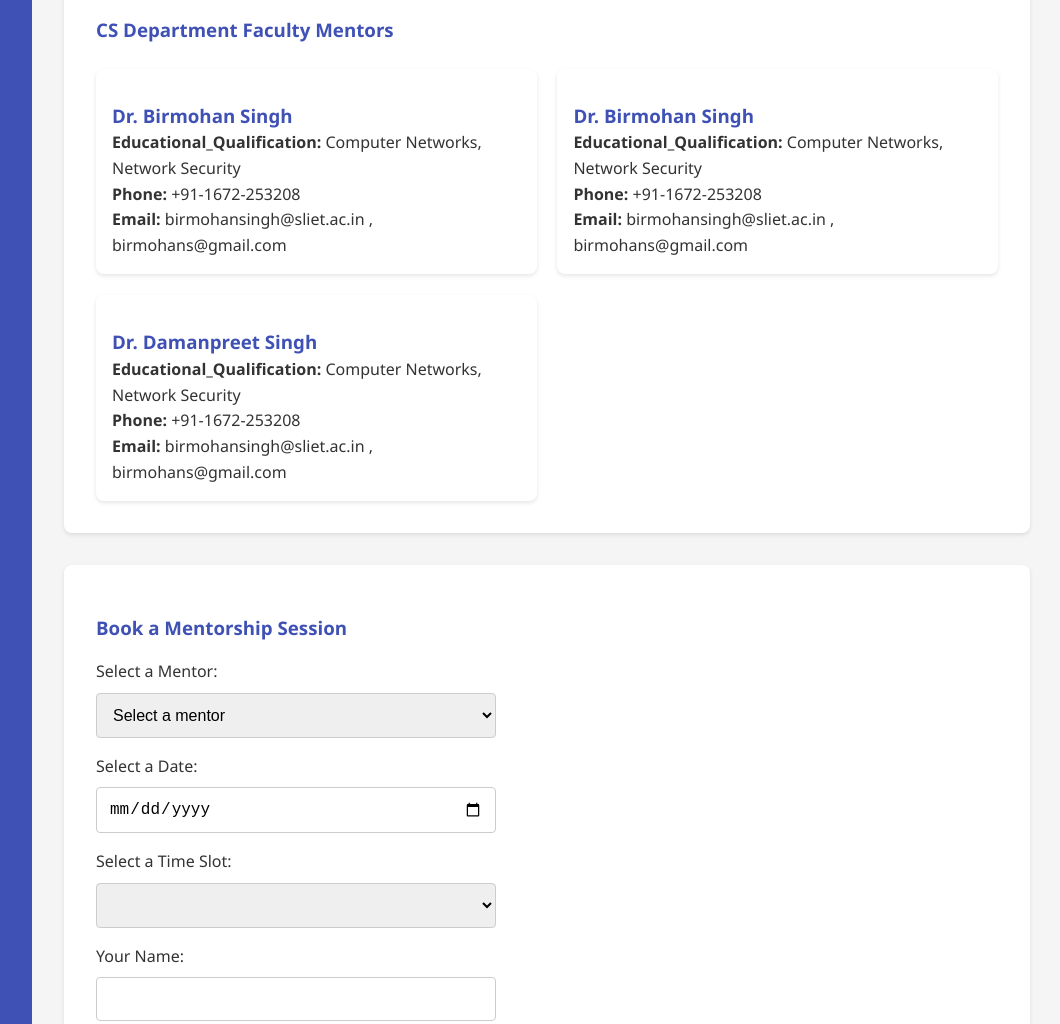
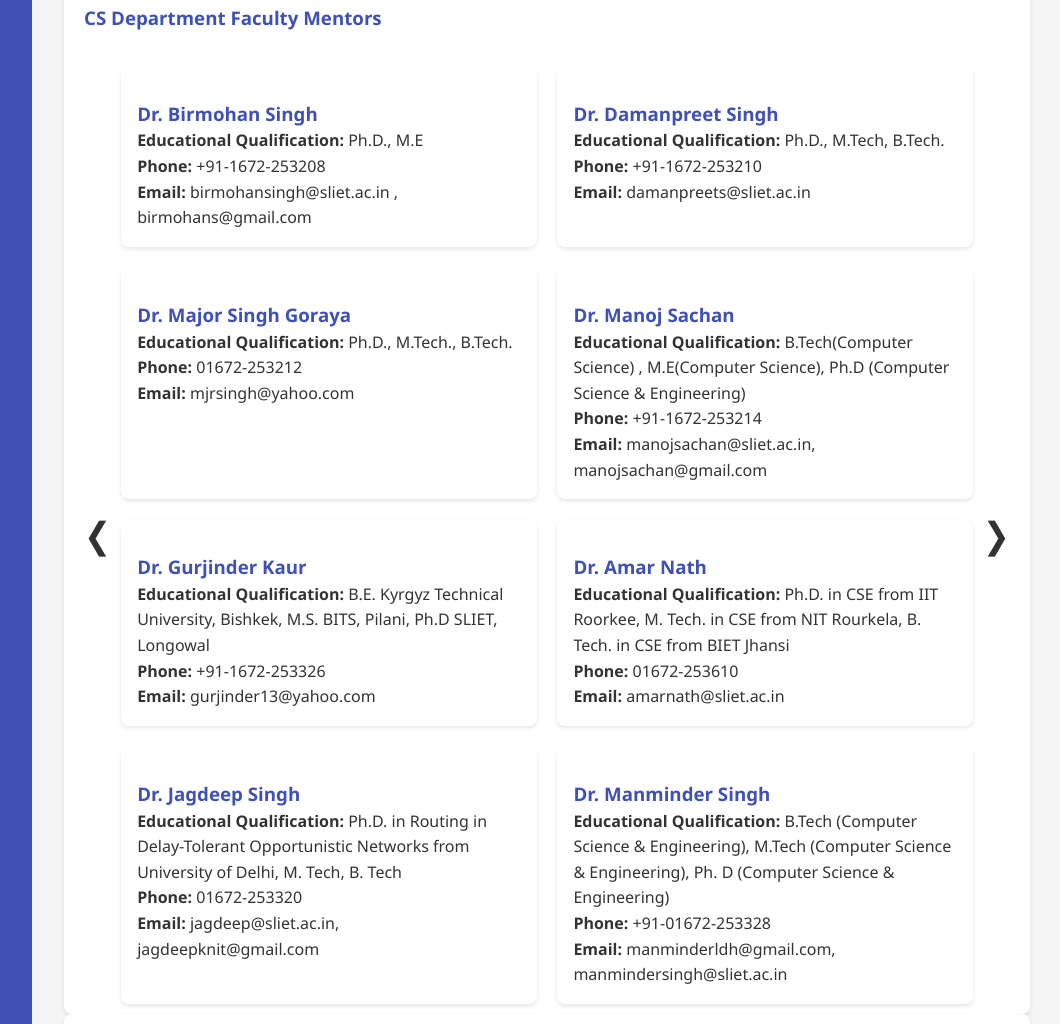
Before and after one commit to DenzilSerrao/tech-NO-logik, a plain HTML site: page index.html in a window 1280 px wide. Shown: the part 2345-3369 px from the top of the page, without its empty margins (218-1278 px from the left). Drawn offline with Linux system fonts and the light colour scheme.

Commit message:
Added functionality to mentor cards

```diff
--- a/index.html
+++ b/index.html
@@ -95,7 +95,11 @@
 
         <section id="mentors">
           <h3 class="mentor-title">CS Department Faculty Mentors</h3>
-          <div id="mentor-list"></div>
+          <div class="mentor-content">
+            <div class="arrow" id="left-arrow">&#10094;</div>
+            <div id="mentor-list"></div>
+            <div class="arrow" id="right-arrow">&#10095;</div>
+          </div>
         </section>
 
         <section id="booking">
--- a/main.js
+++ b/main.js
@@ -1,47 +1,176 @@
-// Mock data for mentors
+// Dummy data for mentors
 const mentors = [
   {
     id: 1,
     name: "Dr. Birmohan Singh",
-    Educational_Qualification: "Computer Networks, Network Security",
+    Educational_Qualification: "Ph.D., M.E",
     Phone : "+91-1672-253208",
     Email: "birmohansingh@sliet.ac.in , birmohans@gmail.com",
     availableSlots: ["10:00 AM", "2:00 PM", "4:00 PM"]
   },
   {
     id: 2,
-    name: "Dr. Birmohan Singh",
-    Educational_Qualification: "Computer Networks, Network Security",
-    Phone : "+91-1672-253208",
-    Email: "birmohansingh@sliet.ac.in , birmohans@gmail.com",
+    name: "Dr. Damanpreet Singh",
+    Educational_Qualification: "Ph.D., M.Tech, B.Tech.",
+    Phone : "+91-1672-253210",
+    Email: "damanpreets@sliet.ac.in",
     availableSlots: ["11:00 AM", "3:00 PM", "5:00 PM"]
   },
   {
     id: 3,
-    name: "Dr. Damanpreet Singh",
-    Educational_Qualification: "Computer Networks, Network Security",
-    Phone : "+91-1672-253208",
-    Email: "birmohansingh@sliet.ac.in , birmohans@gmail.com",
+    name: "Dr. Major Singh Goraya",
+    Educational_Qualification: "Ph.D., M.Tech., B.Tech.",
+    Phone : "01672-253212",
+    Email: "mjrsingh@yahoo.com",
     availableSlots: ["9:00 AM", "1:00 PM", "3:00 PM"]
+  },
+  {
+    id:4,
+    name: "Dr. Manoj Sachan",
+    Educational_Qualification: "B.Tech(Computer Science) , M.E(Computer Science), Ph.D (Computer Science & Engineering)",
+    Phone : "+91-1672-253214",
+    Email: "manojsachan@sliet.ac.in, manojsachan@gmail.com",
+    availableSlots: ["9:00 AM", "1:00 PM", "3:00 PM"]
+  },
+  {
+    id: 5,
+    name: "Dr. Gurjinder Kaur",
+    Educational_Qualification: "B.E. Kyrgyz Technical University, Bishkek, M.S. BITS, Pilani, Ph.D SLIET, Longowal",
+    Phone: "+91-1672-253326",
+    Email: "gurjinder13@yahoo.com",
+    availableSlots: ["10:00 AM", "1:00 PM", "4:00 PM"]
+  },
+  {
+    id: 6,
+    name: "Dr. Amar Nath",
+    Educational_Qualification: "Ph.D. in CSE from IIT Roorkee, M. Tech. in CSE from NIT Rourkela, B. Tech. in CSE from BIET Jhansi",
+    Phone: "01672-253610",
+    Email: "amarnath@sliet.ac.in",
+    availableSlots: ["9:00 AM", "12:00 PM", "3:00 PM"]
+  },
+  {
+    id: 7,
+    name: "Dr. Jagdeep Singh",
+    Educational_Qualification: "Ph.D. in Routing in Delay-Tolerant Opportunistic Networks from University of Delhi, M. Tech, B. Tech",
+    Phone: "01672-253320",
+    Email: "jagdeep@sliet.ac.in, jagdeepknit@gmail.com",
+    availableSlots: ["10:30 AM", "1:30 PM", "5:00 PM"]
+  },
+  {
+    id: 8,
+    name: "Dr. Manminder Singh",
+    Educational_Qualification: "B.Tech (Computer Science & Engineering), M.Tech (Computer Science & Engineering), Ph. D (Computer Science & Engineering)",
+    Phone: "+91-01672-253328",
+    Email: "manminderldh@gmail.com, manmindersingh@sliet.ac.in",
+    availableSlots: ["9:30 AM", "11:30 AM", "2:30 PM"]
+  },
+  {
+    id: 9,
+    name: "Dr. Preetpal Kaur Buttar",
+    Educational_Qualification: "Ph.D. (Computer Science & Engineering)",
+    Phone: "01672-253614",
+    Email: "preetpal@sliet.ac.in",
+    availableSlots: ["10:00 AM", "12:00 PM", "4:00 PM"]
+  },
+  {
+    id: 10,
+    name: "Dr. Tajinder Singh",
+    Educational_Qualification: "Ph.D. in Machine Learning Based Text Mining in Social Media from NIT Hamirpur",
+    Phone: "+91-6283963279",
+    Email: "tajindersingh@sliet.ac.in",
+    availableSlots: ["11:00 AM", "2:00 PM", "5:00 PM"]
+  },
+  {
+    id: 11,
+    name: "Dr. Utkarsh",
+    Educational_Qualification: "Ph.D., M.Tech, B.Tech from Jawaharlal Nehru University, New Delhi",
+    Phone: "N/A",
+    Email: "N/A",
+    availableSlots: ["9:00 AM", "12:00 PM", "3:00 PM"]
+  },
+  {
+    id: 12,
+    name: "Dr. Vinod Kumar Verma",
+    Educational_Qualification: "Ph.D. (Computer Science and Engineering)",
+    Phone: "+91-1672-253218",
+    Email: "vinod5881@gmail.com",
+    availableSlots: ["8:00 AM", "11:00 AM", "2:00 PM"]
+  },
+  {
+    id: 13,
+    name: "Jaspal Singh",
+    Educational_Qualification: "M.E. (CSE & IT), Pursuing PhD. in Cloud Computing",
+    Phone: "01672-253327",
+    Email: "safrisoft@yahoo.com, jaspalsingh@sliet.ac.in",
+    availableSlots: ["9:30 AM", "1:30 PM", "4:30 PM"]
+  },
+  {
+    id: 14,
+    name: "Rahul Gautam",
+    Educational_Qualification: "Ph.D. pursuing, M.Tech (Computer Science and Applications) from Thapar University, Patiala, B.Tech (Computer Science and Info. Technology)",
+    Phone: "+91-1672-253612",
+    Email: "rahulgautam@sliet.ac.in",
+    availableSlots: ["10:00 AM", "1:00 PM", "3:00 PM"]
+  },
+  {
+    id: 15,
+    name: "Dr. Jatinder Pal Singh",
+    Educational_Qualification: "B.Tech, M.Tech, Ph.D. (Computer Science and Engineering)",
+    Phone: "N/A",
+    Email: "sachdeva.jp@gmail.com, jatinderpalsingh@sliet.ac.in",
+    availableSlots: ["11:30 AM", "2:30 PM", "5:00 PM"]
+  },
+  {
+    id: 16,
+    name: "Sukhpreet Singh",
+    Educational_Qualification: "B.Tech, M.Tech, Ph.D. (Pursuing)",
+    Phone: "N/A",
+    Email: "sukhpreet.manshahia@gmail.com",
+    availableSlots: ["9:00 AM", "1:00 PM", "4:00 PM"]
   }
 ];
+
+// Constants for pagination
+const mentorsPerPage = 8; // Maximum mentors per page
+let currentPage = 0; // Start on the first page
 
 // Function to create mentor cards
 function createMentorCards() {
   const mentorList = document.getElementById('mentor-list');
-  mentorList.innerHTML = '';
+  mentorList.innerHTML = ''; // Clear previous cards
 
-  mentors.forEach(mentor => {
+  const start = currentPage * mentorsPerPage; // Calculate the starting index
+  const end = Math.min(start + mentorsPerPage, mentors.length); // Calculate the ending index
+
+  // Generate mentor cards for the current page
+  mentors.slice(start, end).forEach(mentor => {
     const card = document.createElement('div');
     card.className = 'mentor-card';
     card.innerHTML = `
       <h3>${mentor.name}</h3>
-      <p><strong>Educational_Qualification:</strong> ${mentor.Educational_Qualification}</p>
+      <p><strong>Educational Qualification:</strong> ${mentor.Educational_Qualification}</p>
       <p><strong>Phone:</strong> ${mentor.Phone}</p>
       <p><strong>Email:</strong> ${mentor.Email}</p>
     `;
-    mentorList.appendChild(card);
+
+    // Add event listener to direct to #booking when a card is clicked
+    card.addEventListener('click', () => {
+      window.location.href = '#booking'; // Navigate to the booking section
+    });
+
+    mentorList.appendChild(card); // Append the card to the mentor list
   });
+}
+
+// Function to handle arrow clicks
+function handleArrowClick(direction) {
+  // Adjust the currentPage based on direction
+  if (direction === 'next' && (currentPage + 1) * mentorsPerPage < mentors.length) {
+    currentPage++;
+  } else if (direction === 'prev' && currentPage > 0) {
+    currentPage--;
+  }
+  createMentorCards(); // Recreate the cards after changing the page
 }
 
 // Function to populate mentor select options
@@ -127,8 +256,11 @@ function handleChatSubmit(event) {
 function init() {
   createMentorCards();
   populateMentorSelect();
+  createMentorCards();
 
   // Event listeners
+  document.getElementById('left-arrow').addEventListener('click', () => handleArrowClick('prev'));
+  document.getElementById('right-arrow').addEventListener('click', () => handleArrowClick('next'));
   document.getElementById('mentor-select').addEventListener('change', updateTimeSlots);
   document.getElementById('booking-form').addEventListener('submit', handleBookingSubmit);
   document.getElementById('chat-icon').addEventListener('click', toggleChatInterface);
--- a/style.css
+++ b/style.css
@@ -140,10 +140,25 @@ section {
   margin-bottom: 2rem;
 }
 
+#mentors {
+  margin: 0 auto;
+  padding: 20px 20px 0 20px;
+}
+
+.mentor-content {
+  display: flex;
+  align-items: center;
+  justify-content: space-between;
+  position: relative;
+}
+
 #mentor-list {
   display: grid;
   grid-template-columns: repeat(auto-fill, minmax(350px, 1fr));
   gap: 1.3rem;
+  flex-grow: 1;
+  padding: 10px;
+  overflow: hidden;
 }
 
 .mentor-title {
@@ -160,6 +175,18 @@ section {
 
 .mentor-card:hover {
   transform: translateY(-5px);
+}
+
+.arrow {
+  font-size: 36px;
+  cursor: pointer;
+  user-select: none;
+  z-index: 1;
+}
+
+.arrow:hover {
+  background-color: #e0e0e0;
+  border-radius: 50%;
 }
 
 #booking-form {
```
